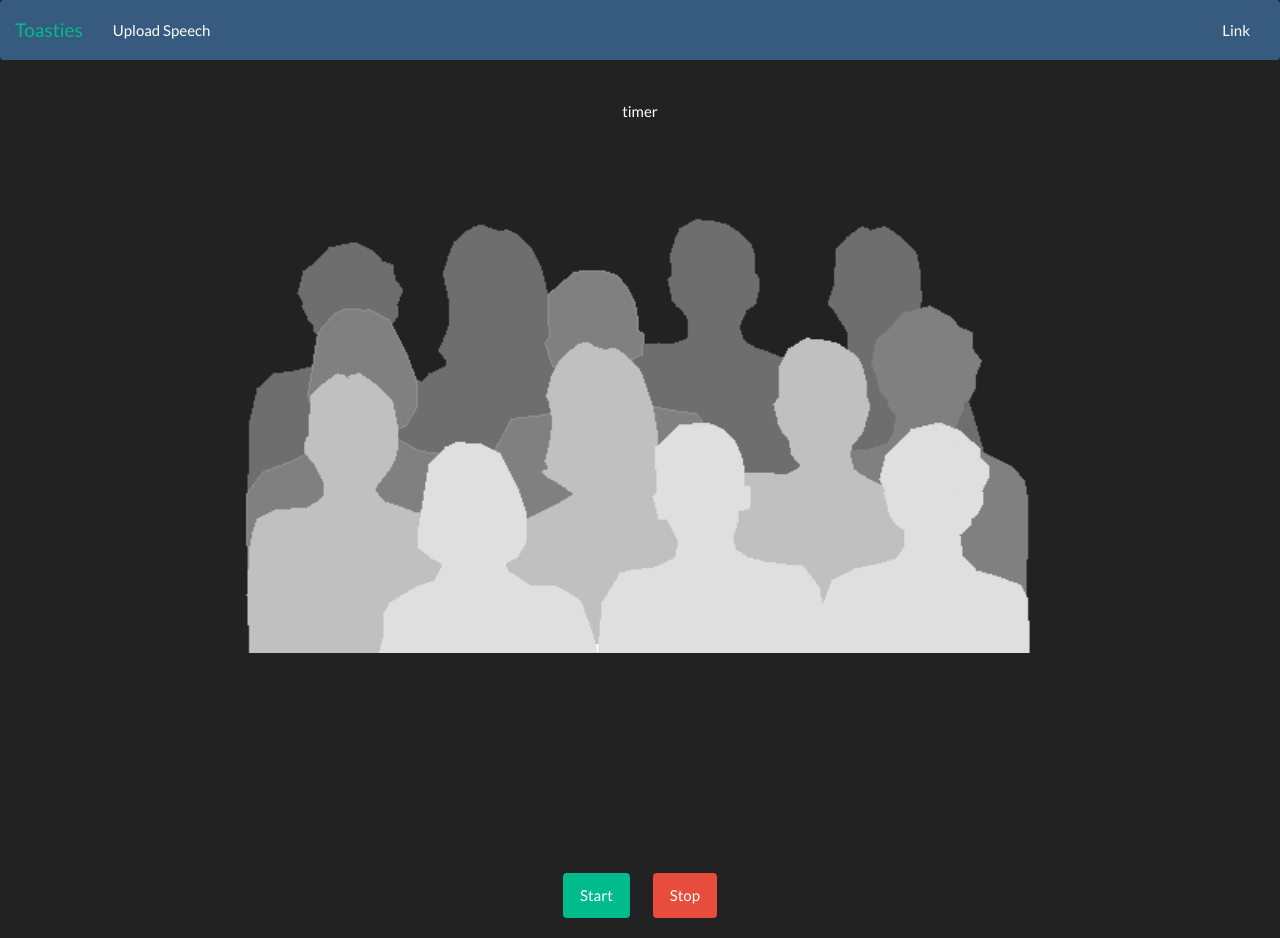
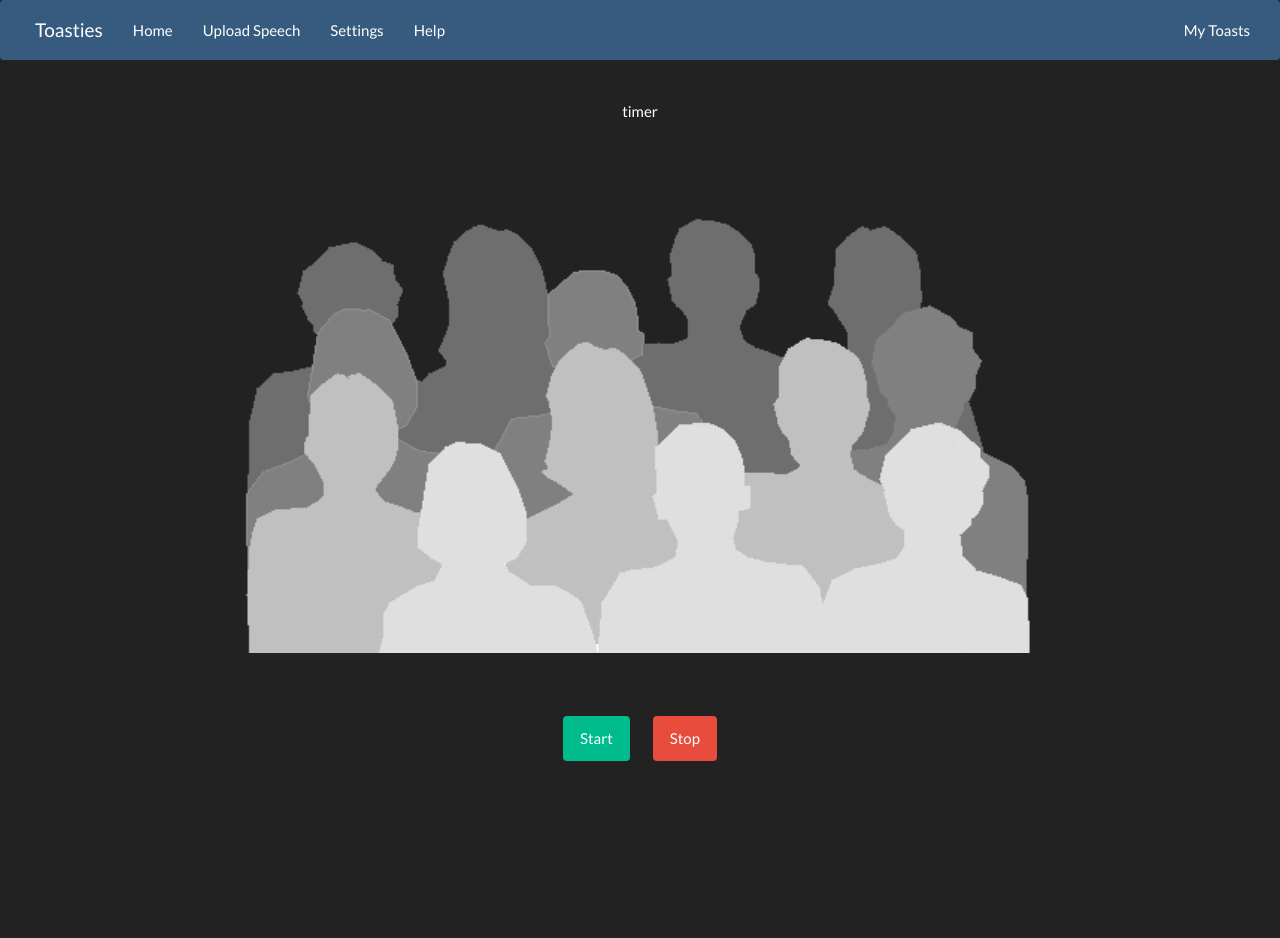
Before and after one commit to mnelso12/toasties, a plain HTML site: page index.html in a window 1280 px wide. After the commit the page ends 800 px from the top, so only its background shows below. Drawn offline with nearby package versions, Linux system fonts and the light colour scheme.

Commit message:
navbar updates, slight spacing differences

```diff
--- a/index.html
+++ b/index.html
@@ -19,7 +19,7 @@
 <div class="bs-component">
 <nav class="navbar navbar-default">
 <div class="container-fluid">
-<div class="navbar-header">
+<div class="navbar-header" style="margin-left: 20px; margin-right: 20px;">
 <button type="button" class="navbar-toggle collapsed" data-toggle="collapse" data-target="#bs-example-navbar-collapse-1">
 <span class="sr-only">Toggle navigation</span>
 <span class="icon-bar"></span>
@@ -28,13 +28,16 @@
 </button>
 <a class="navbar-brand" href="#">Toasties</a>
 <ul class="nav navbar-nav navbar-left">
+	<li><a href="#">Home</a></li>
 	<li><a href="#">Upload Speech</a></li>
+	<li><a href="#">Settings</a></li>
+	<li><a href="#">Help</a></li>
 </ul>
 </div>
 
 <div class="collapse navbar-collapse" id="bs-example-navbar-collapse-1">
 <ul class="nav navbar-nav navbar-right">
-<li><a href="#">Link</a></li>
+<li><a href="#">My Toasts</a></li>
 </ul>
 </div>
 </div>
@@ -50,13 +53,15 @@
 
 <!-- Middle Div: audience screen -->
 <div align="center">
-	<div style="height: 700px;">
+	<div>
 	<img id="audience" src="media/audience.png" alt="audience" height="500" width="800"></img>
 
 	</div>
 </div>
 
 <!-- Bottom Div: start, stop -->
+<br>
+<br>
 <div align="center" style="padding:20px;">
 	<button id="start_button" type="button" style="margin-right: 20px;" class="btn btn-success">Start</button>
 	<button id="stop_button" type="button" class="btn btn-danger">Stop</button>
```
